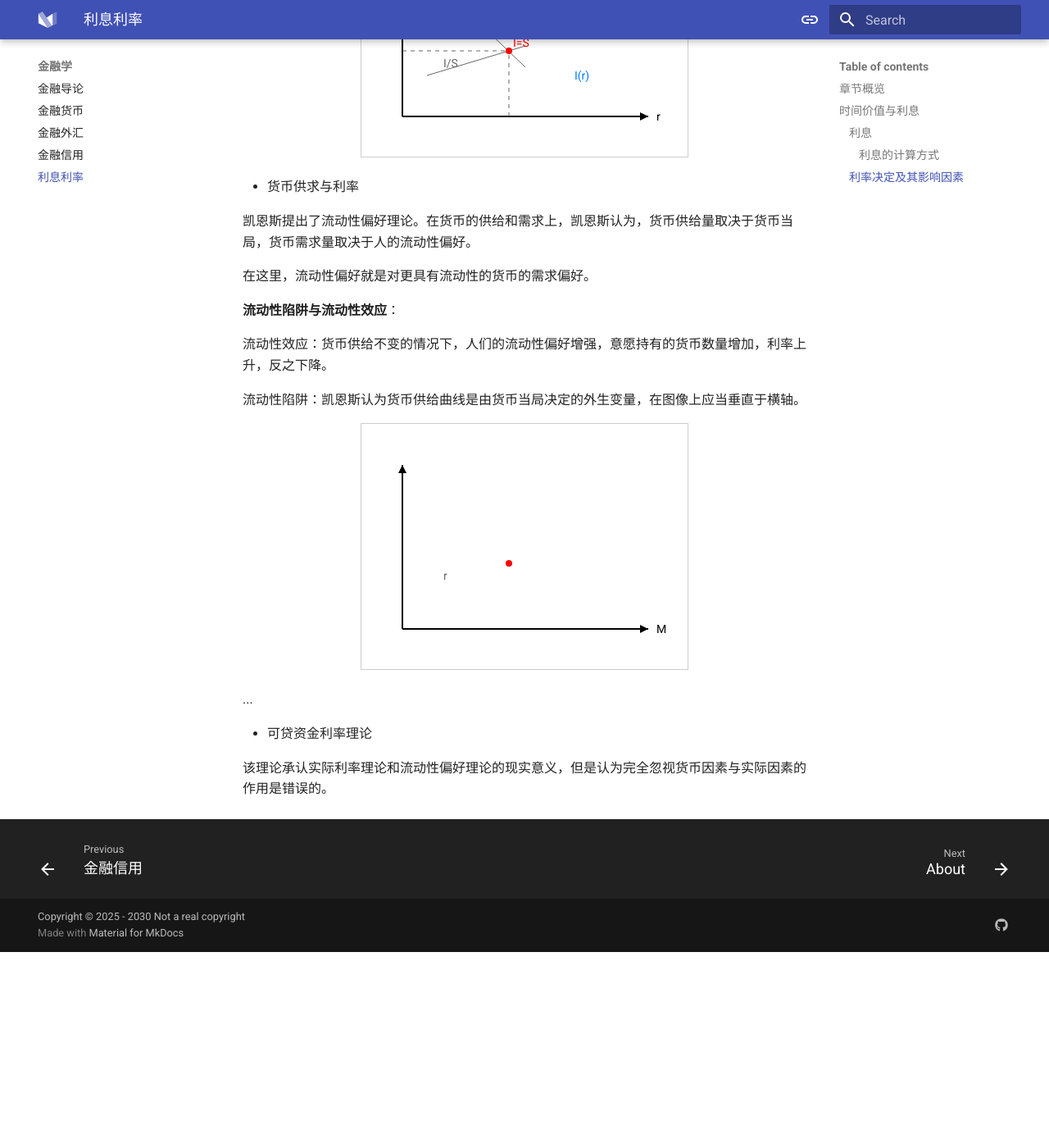
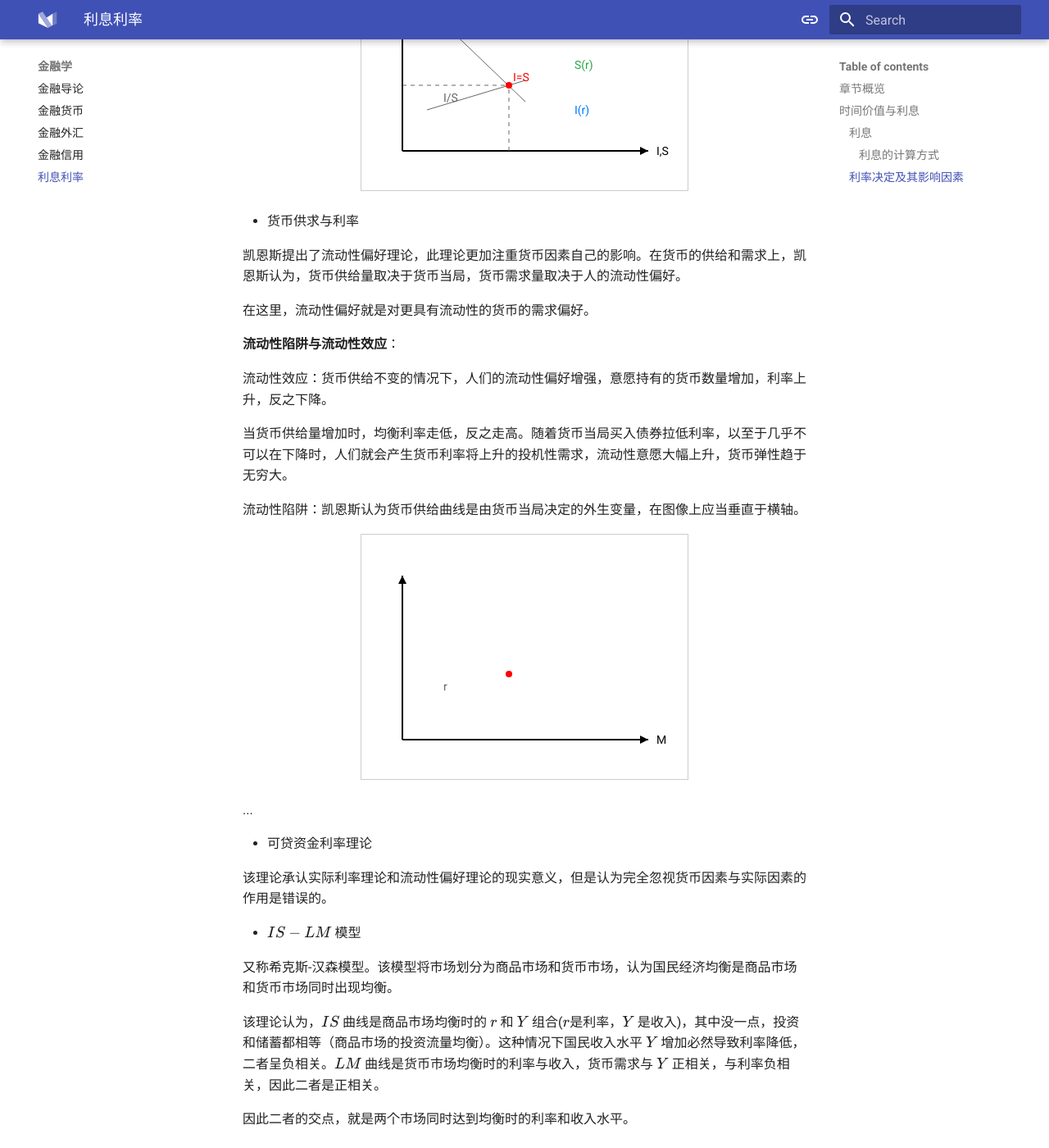
Before and after one commit to HarudogMyLand/FuckEconomicNote, an MkDocs documentation site: the page built from docs/finance/finance5.md, in a window 1280 px wide and 1400 px high, scrolled down 2698 px. Shown: the whole window at 82% size. Built offline with MkDocs 1.6.1 and Material for MkDocs 9.7.7, drawn with Linux system fonts in a browser that asks for light colours; before the commit the page ends 3859 px from its top, so only the background shows below that; some of the changed text lies outside the part shown.

```diff
--- a/docs/finance/finance5.md
+++ b/docs/finance/finance5.md
@@ -87,14 +87,16 @@ $$
 
 实际利率理论认为，投资流量是资金的**需求**，储蓄流量是资金的**供给**。二者的均衡点就是利率点。
 
+提高投资的需求，$I$ 曲线就将上升；储蓄意愿增加，则 $S$ 曲线就将下降。
+
 <center>
 <svg width="400" height="300" style="border:1px solid #ccc;">
 <line x1="50" y1="250" x2="350" y2="250" stroke="#000" stroke-width="2"/>
 <line x1="50" y1="250" x2="50" y2="50" stroke="#000" stroke-width="2"/>
 <polygon points="350,250 340,245 340,255" fill="#000"/>
 <polygon points="50,50 45,60 55,60" fill="#000"/>
-<text x="360" y="255" font-size="14" fill="#000">r</text>
-<text x="40" y="45" font-size="14" fill="#000">I, S</text>
+<text x="360" y="255" font-size="14" fill="#000">I,S</text>
+<text x="40" y="45" font-size="14" fill="#000">r</text>
 <text x="260" y="205" font-size="14" fill="#007bff">I(r)</text>
 <text x="260" y="150" font-size="14" fill="#28a745">S(r)</text>
 <line x1="80" y1="75" x2="200" y2="190" stroke="#666" fill="#000"/>
@@ -109,15 +111,18 @@ $$
 
 
 
+
 - 货币供求与利率
 
-凯恩斯提出了流动性偏好理论。在货币的供给和需求上，凯恩斯认为，货币供给量取决于货币当局，货币需求量取决于人的流动性偏好。
+凯恩斯提出了流动性偏好理论，此理论更加注重货币因素自己的影响。在货币的供给和需求上，凯恩斯认为，货币供给量取决于货币当局，货币需求量取决于人的流动性偏好。
 
 在这里，流动性偏好就是对更具有流动性的货币的需求偏好。
 
 **流动性陷阱与流动性效应**：
 
 流动性效应：货币供给不变的情况下，人们的流动性偏好增强，意愿持有的货币数量增加，利率上升，反之下降。
+
+当货币供给量增加时，均衡利率走低，反之走高。随着货币当局买入债券拉低利率，以至于几乎不可以在下降时，人们就会产生货币利率将上升的投机性需求，流动性意愿大幅上升，货币弹性趋于无穷大。
 
 流动性陷阱：凯恩斯认为货币供给曲线是由货币当局决定的外生变量，在图像上应当垂直于横轴。
 
@@ -137,3 +142,12 @@ $$
 - 可贷资金利率理论
 
 该理论承认实际利率理论和流动性偏好理论的现实意义，但是认为完全忽视货币因素与实际因素的作用是错误的。
+
+- $IS-LM$ 模型
+
+又称希克斯-汉森模型。该模型将市场划分为商品市场和货币市场，认为国民经济均衡是商品市场和货币市场同时出现均衡。
+
+该理论认为，$IS$ 曲线是商品市场均衡时的 $r$ 和 $Y$ 组合($r$是利率，$Y$ 是收入)，其中没一点，投资和储蓄都相等（商品市场的投资流量均衡）。这种情况下国民收入水平 $Y$ 增加必然导致利率降低，二者呈负相关。$LM$ 曲线是货币市场均衡时的利率与收入，货币需求与 $Y$
+正相关，与利率负相关，因此二者是正相关。
+
+因此二者的交点，就是两个市场同时达到均衡时的利率和收入水平。
--- a/mkdocs.yml
+++ b/mkdocs.yml
@@ -121,6 +121,7 @@ nav:
     - 消费者理论三: microeco/tutorial4.md
     - 消费者理论四: microeco/tutorial5.md
     - 消费者理论与市场: microeco/tutorial6.md
+    - 生产者理论一: microeco/tutorial7.md
 
   - 金融学:
     - 金融导论: finance/finance1.md
```
Also changed, not shown: docs/microeco/tutorial7.md (added, +93 -0 lines).
